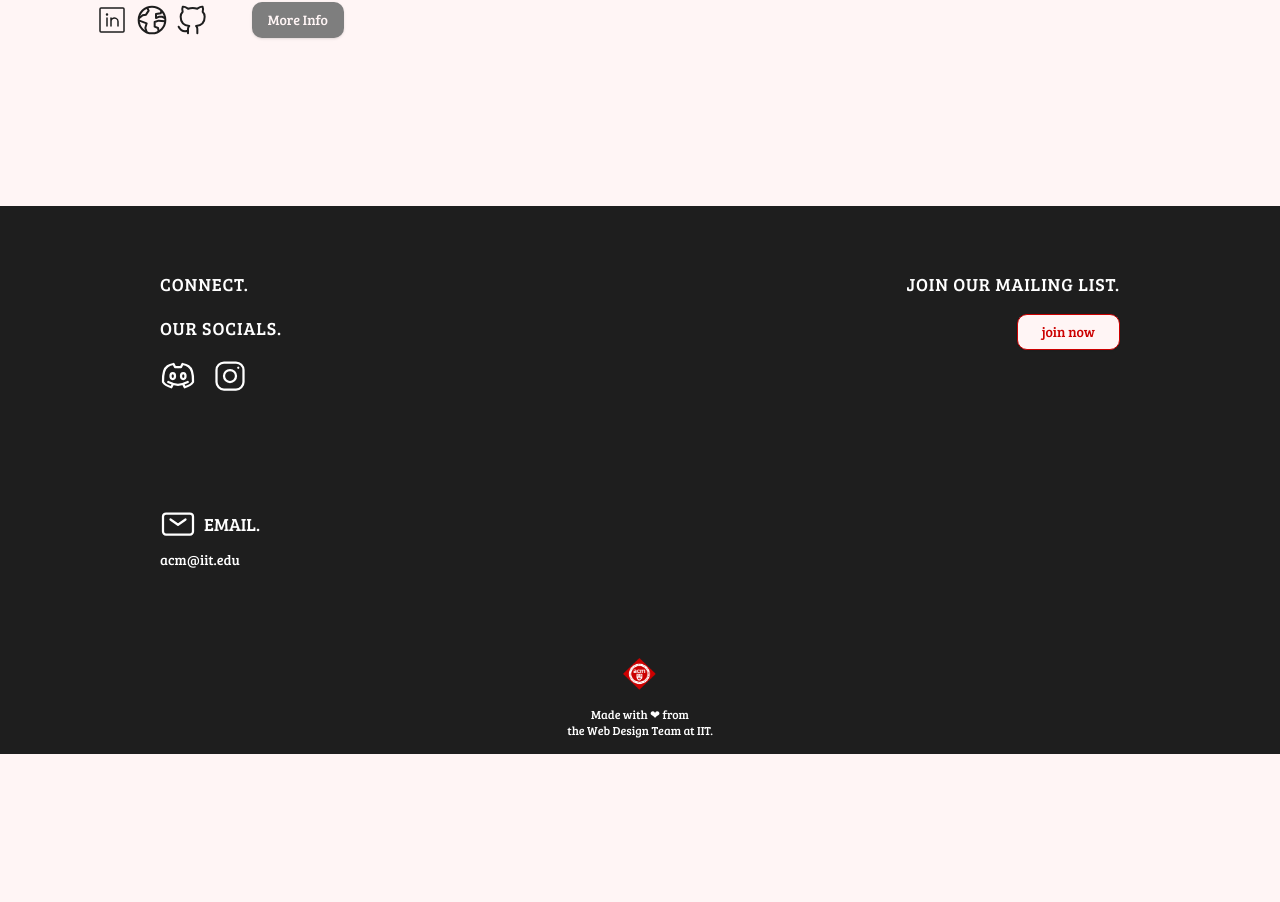
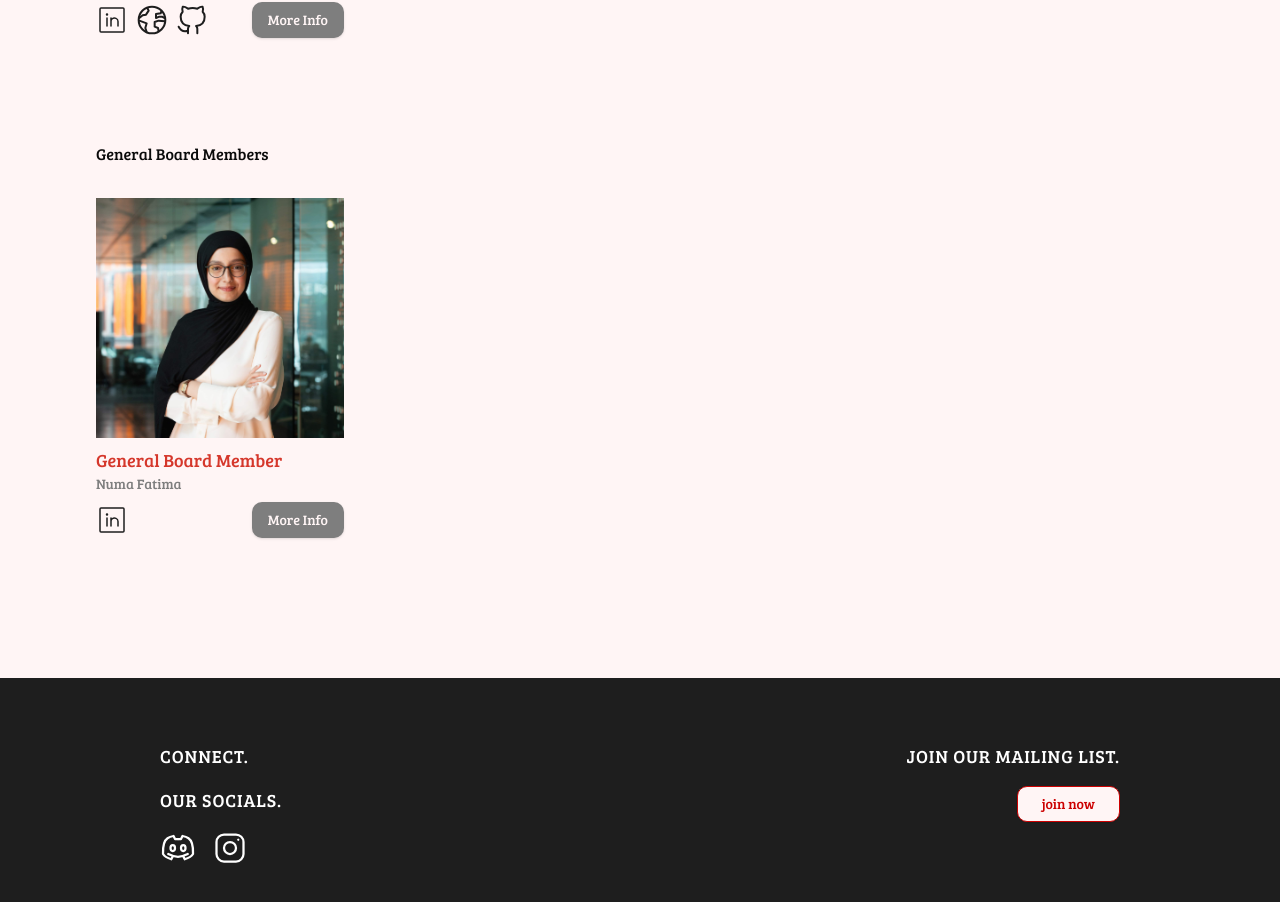
Before and after one commit to iitacm/iitacm1.github.io, a Next.js app: page /team in a window 1280 px wide. Shown: the part 2536-3438 px from the top of the page. Before the commit the page ends 3290 px from the top, so only its background shows below. Built offline with nearby package versions, Linux system fonts and the light colour scheme.

Commit message:
Trying to deploy

```diff
--- a/components/team/board-members.tsx
+++ b/components/team/board-members.tsx
@@ -16,7 +16,7 @@ const BoardMembers = ()  => {
     const fetcher = (url: string) => fetch(url).then((res) => res.json());
     const { data, error, isLoading } = useSWR<BoardMember[]>("/api/board-members", fetcher);
     const boardMembers = data || [];
-    const categories: TeamCategory[] = ["Leadership Team", "Operations Team", "Technical Team"];
+    const categories: TeamCategory[] = ["Leadership Team", "Operations Team", "Technical Team", "General Board Members"];
     const [selectedMember, setSelectedMember] = useState<BoardMember | null>(null);
 
     const renderMembersByCategory = (category: string) => {
--- a/data/board_members.json
+++ b/data/board_members.json
@@ -122,5 +122,18 @@
             "portfolio": "https://yslamismailov.vercel.app/"
         },
         "category": "Technical Team"
+    },
+    {
+        "name": "Numa Fatima",
+        "position": "General Board Member",
+        "more_info": "very cool",
+        "picture": "/assets/acm_pictures/team/numa.jpg",
+        "year": "2028",
+        "major": "B.S. Computer Science",
+        "minor": "",
+        "socials": {
+            "linkedin": "http://linkedin.com/in/numafatima"
+        },
+        "category": "General Board Members"
     }
 ]
--- a/lib/interfaces.ts
+++ b/lib/interfaces.ts
@@ -35,7 +35,7 @@ interface SocialLinks {
     github?: string;
 }
 
-export type TeamCategory = "Leadership Team" | "Operations Team" | "Technical Team" | "GBM Team";
+export type TeamCategory = "Leadership Team" | "Operations Team" | "Technical Team" | "General Board Members";
 
 export interface BoardMember {
     name: string;
```
